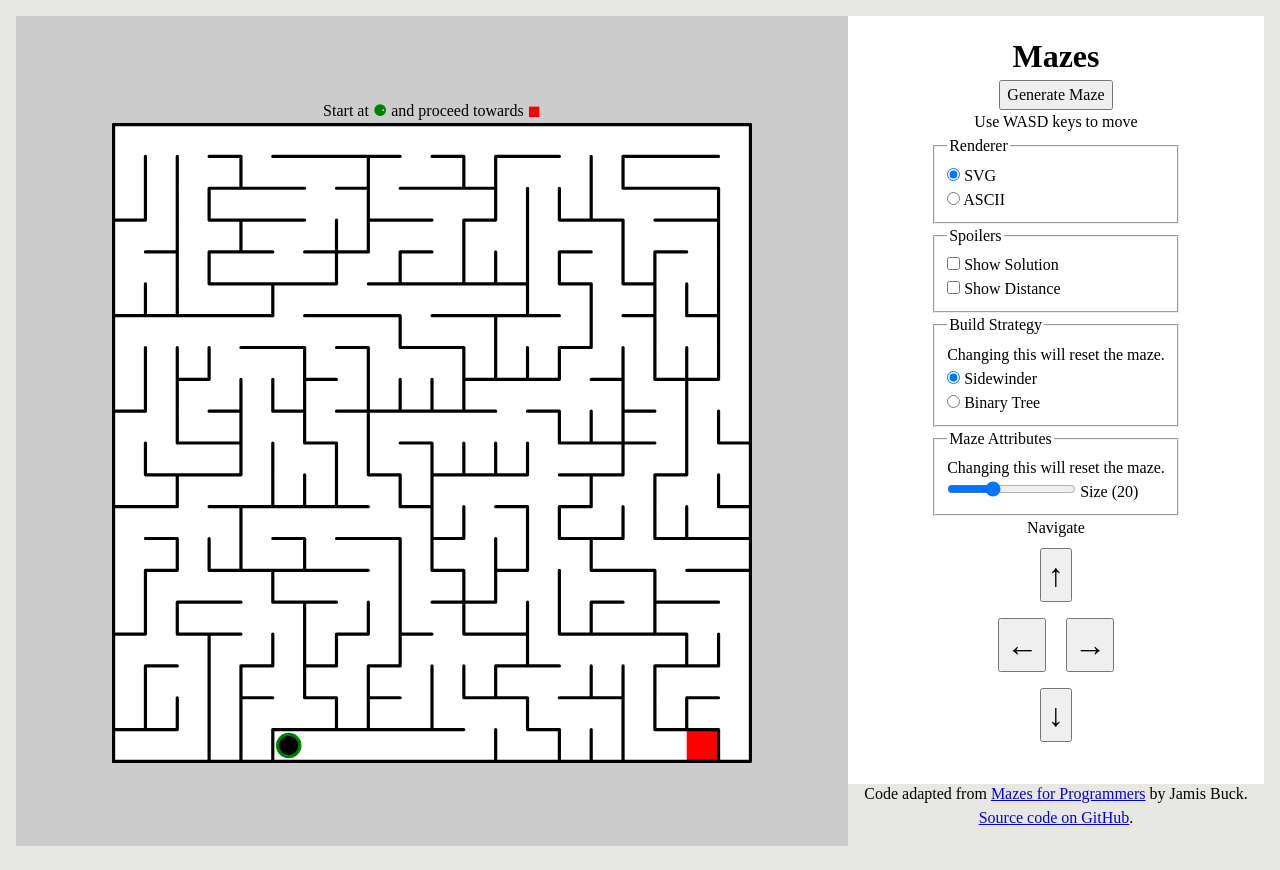
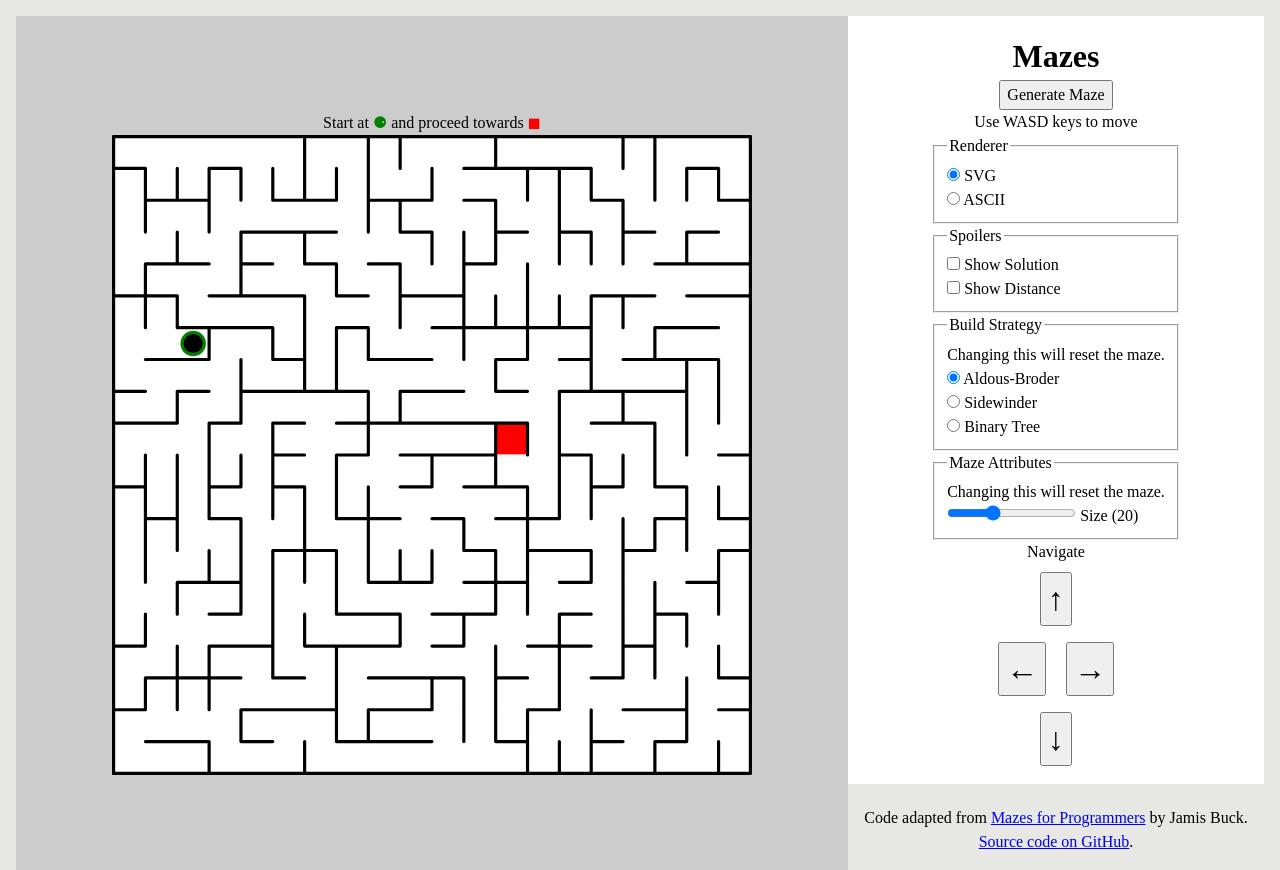
Before and after one commit to thudfactor/mazes, a React (Create React App) app: page / in a window 1280 px wide. Before the commit the page ends 846 px from the top, so only its background shows below. Built offline with nearby package versions, Linux system fonts and the light colour scheme.

Commit message:
Aldous-Broder

```diff
--- a/src/app.tsx
+++ b/src/app.tsx
@@ -5,6 +5,7 @@ import BinaryTree from './strategies/binary-tree';
 import Sidewinder from './strategies/sidewinder';
 import { ASCIIRenderer } from './renderers/ascii-renderer';
 import { SVGRenderer } from './renderers/svg-renderer';
+import AldousBroder from './strategies/aldous-broder';
 
 const StyledLayout = styled.div`
   position: absolute;
@@ -68,13 +69,16 @@ function generateMaze(builder: string, rows: number, columns: number): Grid {
     case 'sidewinder':
       fn = Sidewinder.on;
       break;
+    case 'aldous':
+      fn = AldousBroder.on;
+      break;
   }
   return fn(new Grid(rows,columns)).longestPath();
 }
 
 export function App() {
   const [size, setSize] = useState(20);
-  const [builder, setBuilder] = useState('sidewinder');
+  const [builder, setBuilder] = useState('aldous');
   const [renderer, setRenderer] = useState('svg');
   const [showSolution, setShowSolution] = useState(false);
   const [showDistance, setShowDistance] = useState(false);
@@ -189,6 +193,12 @@ export function App() {
             <legend>Build Strategy</legend>
             <p>Changing this will reset the maze.</p>
             <label><input
+              onChange={() => setBuilder("aldous")}
+              checked={builder === 'aldous'}
+              type="radio"
+              name="builder"
+              value="sidewinder" /> Aldous-Broder</label><br/>
+            <label><input
               onChange={() => setBuilder("sidewinder")}
               checked={builder === 'sidewinder'}
               type="radio"
--- a/src/renderers/svg-renderer.tsx
+++ b/src/renderers/svg-renderer.tsx
@@ -49,15 +49,15 @@ function renderDistance(maze: Grid, showDistance: boolean, showSolution: boolean
     if (!cell ) continue;
     const cellInPath = (solution && solution.includes(cell));
     if (!showDistance && !cellInPath) continue;
-    const x = cell.column * cellSize;
-    const y = cell.row * cellSize;
-    const opacity = (cellInPath && showSolution) ? 1 : distance.at(cell) * opacityStep;
+    const opacity = (cellInPath && showSolution)
+      ? 1
+      : distance.at(cell) * opacityStep;
     const fill = (cellInPath && showSolution) ? "yellow" : "green";
     rectAr.push (
       <rect
         key={`cell-${cell.column}-${cell.row}`}
-        x={x}
-        y={y}
+        x={cell.column * cellSize}
+        y={cell.row * cellSize}
         width={cellSize}
         height={cellSize}
         fill={fill}
--- /dev/null
+++ b/src/strategies/aldous-broder.ts
@@ -0,0 +1,33 @@
+import Grid from '../model/grid';
+import { arraySample } from '../util/index';
+
+export default class AldousBroder {
+  // Walks through each cell of the maze step by step
+  static * step(grid:Grid) {
+    let cell = grid.random_cell();
+    let unvisited = grid.size - 1;
+
+    while (unvisited > 0) {
+      const neighbor = arraySample(Object.values(cell.neighbors));
+      if (neighbor) {
+        if (neighbor.links?.length === 0) {
+          cell.link(neighbor);
+          unvisited -= 1;
+        }
+        cell = neighbor;
+        yield grid;
+      }
+    }
+  }
+  // executes all the steps at once
+  static on(grid:Grid): Grid {
+    const stepper = AldousBroder.step(grid);
+    let i = 0;
+    // eslint-disable-next-line
+    for (let s of stepper) {
+      i += 1;
+    }
+    console.log(`Aldous Broder in ${i}`);
+    return grid;
+  }
+}
--- a/src/strategies/binary-tree.ts
+++ b/src/strategies/binary-tree.ts
@@ -2,7 +2,8 @@ import Grid from '../model/grid';
 import { arraySample } from '../util/index';
 
 export default class BinaryTree {
-  static on(grid:Grid) {
+  // Walks through each cell of the maze step by step
+  static * step(grid:Grid) {
     const cellGenerator = grid.eachCell();
     for (let c of cellGenerator) {
       if (!c) continue;
@@ -16,7 +17,18 @@ export default class BinaryTree {
         const randomNeighbor = arraySample([c.north, c.east]);
         c.link(randomNeighbor);
       }
+      yield grid;
     }
+  }
+  // executes all the steps at once
+  static on(grid:Grid): Grid {
+    const stepper = BinaryTree.step(grid);
+    let i = 0;
+    // eslint-disable-next-line
+    for (let s of stepper) {
+      i += 1;
+    }
+    console.log(`Binary tree in ${i}`);
     return grid;
   }
 }
--- a/src/strategies/sidewinder.ts
+++ b/src/strategies/sidewinder.ts
@@ -3,11 +3,11 @@ import Grid from '../model/grid';
 import { arraySample, randomFrom } from '../util/index';
 
 export default class Sidewinder {
-  static on(grid:Grid) {
+  static * step(grid:Grid) {
     const rowGenerator = grid.eachRow();
     for (let row of rowGenerator) {
       let run:Cell[] = [];
-      row.forEach((c:Cell) => {
+      for (let c of row) {
         run.push(c);
         const { eastBoundary, northBoundary } = grid.cellAtBoundaries(c);
         const shouldCloseOut = eastBoundary ||
@@ -19,8 +19,20 @@ export default class Sidewinder {
         } else if (c.east) {
           c.link(c.east);
         }
-      });
+        yield grid;
+      }
     }
+  }
+
+  // executes all the steps at once
+  static on(grid:Grid): Grid {
+    const stepper = Sidewinder.step(grid);
+    let i = 0;
+    // eslint-disable-next-line
+    for (let s of stepper) {
+      i += 1;
+    }
+    console.log(`Sidewinder tree in ${i}`);
     return grid;
   }
 }
```
